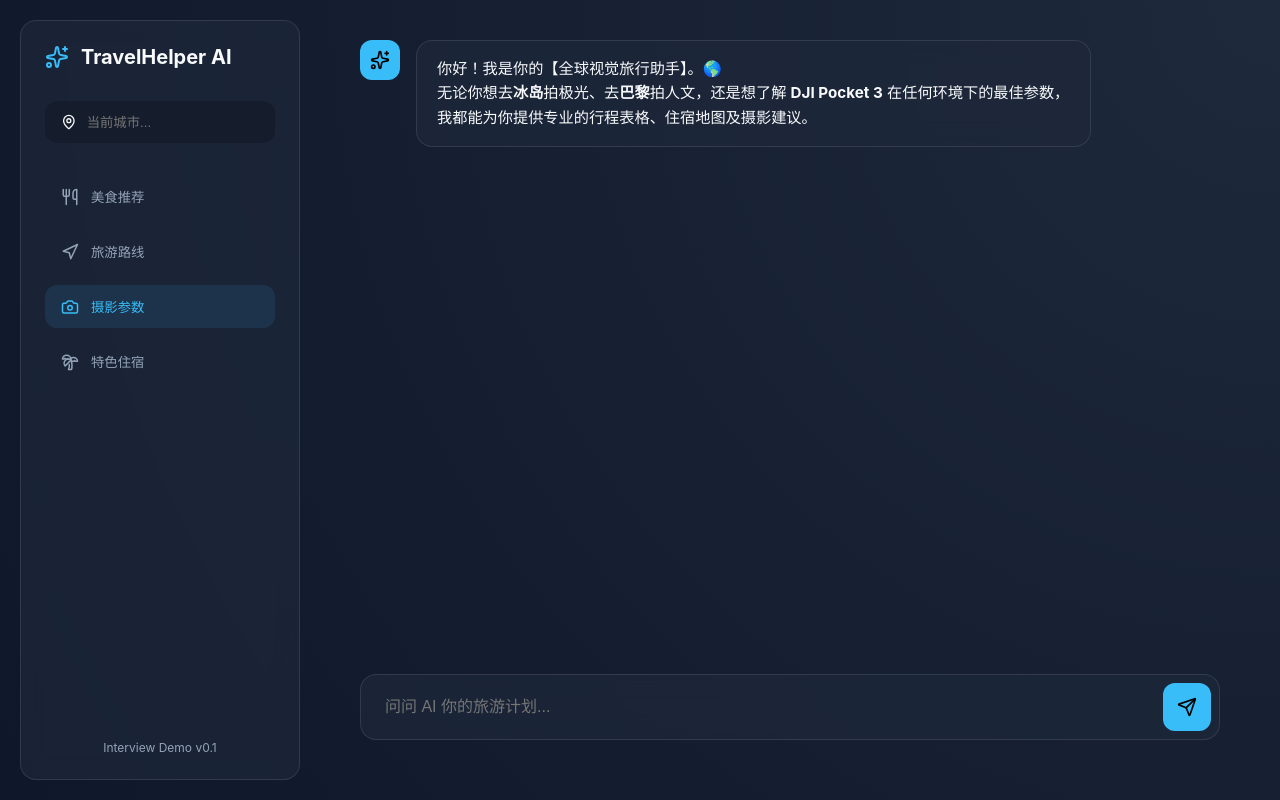
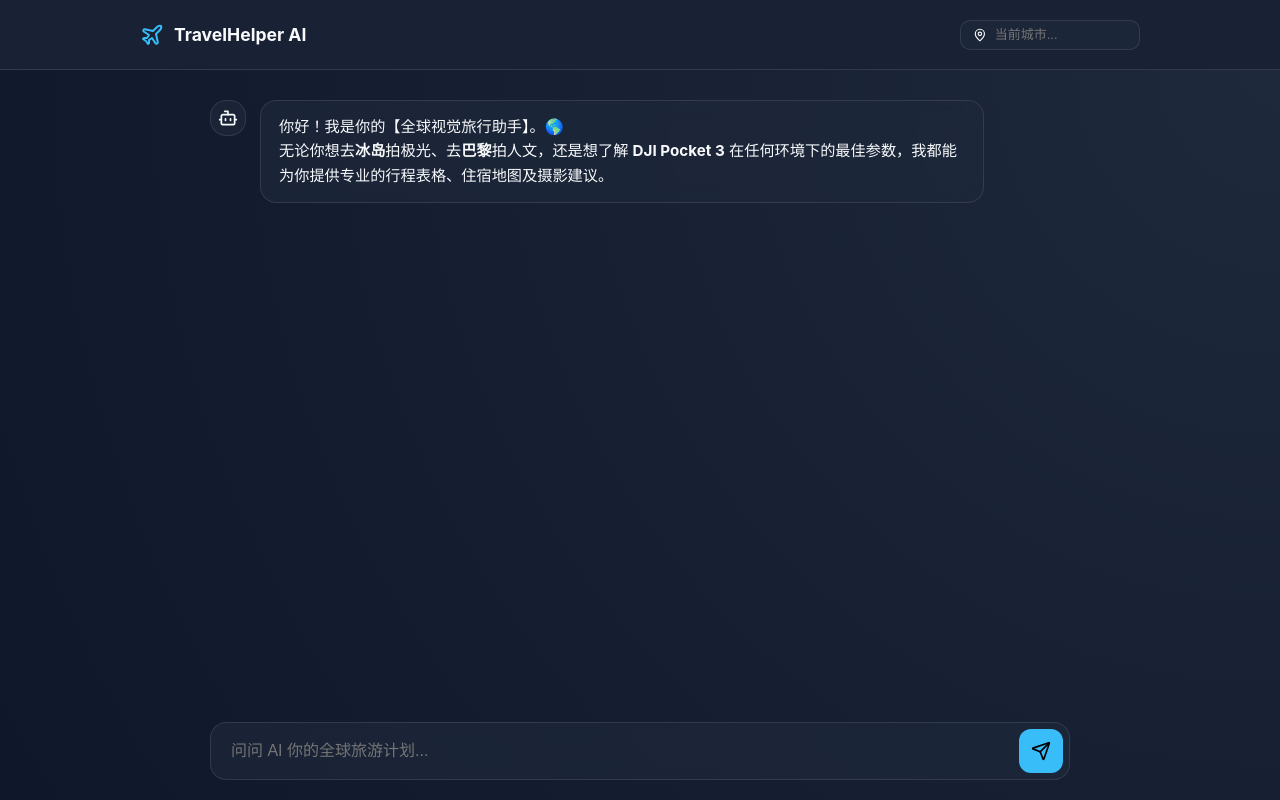
Before and after one commit to chenyabinbutian/TravelHelper, a Vue app in the folder frontend/: page / in a window 1280 px wide. Built offline with nearby package versions, Linux system fonts and the light colour scheme.

Commit message:
修改UI样式为全端适配

```diff
--- a/frontend/src/App.vue
+++ b/frontend/src/App.vue
@@ -1,16 +1,7 @@
 <script setup lang="ts">
-import { ref, nextTick } from 'vue';
+import { ref, onMounted, nextTick } from 'vue';
+import { Send, Loader2, Plane, MapPin, User, Bot } from 'lucide-vue-next';
 import { marked } from 'marked';
-import {
-  Send,
-  MapPin,
-  Camera,
-  Utensils,
-  Palmtree,
-  Navigation,
-  Sparkles,
-  Loader2
-} from 'lucide-vue-next';
 
 interface Message {
   role: 'user' | 'assistant';
@@ -40,9 +31,7 @@ const sendMessage = async () => {
   query.value = '';
   isLoading.value = true;
 
-  // 先加入一个空的 AI 消息对象，用于后续追加流
   const assistantMsgIndex = messages.value.push({ role: 'assistant', content: '' }) - 1;
-
   await scrollToBottom();
 
   try {
@@ -52,7 +41,7 @@ const sendMessage = async () => {
       body: JSON.stringify({
         query: userQuery,
         location: location.value,
-        history: messages.value.slice(0, -2) // 仅发送“之前”的对话，排除当前这一轮的提问和空回复
+        history: messages.value.slice(0, -2)
       })
     });
 
@@ -65,39 +54,30 @@ const sendMessage = async () => {
       if (done) break;
 
       const chunk = decoder.decode(value);
-      // 处理 SSE 格式 (data: {...}\n\n)
       const lines = chunk.split('\n');
+
       for (const line of lines) {
         if (line.startsWith('data: ')) {
-          const dataStr = line.slice(6);
-          if (dataStr === '[DONE]') break;
+          const data = line.slice(6);
+          if (data === '[DONE]') break;
           try {
-            const data = JSON.parse(dataStr);
-            messages.value[assistantMsgIndex].content += data.content;
+            const parsed = JSON.parse(data);
+            messages.value[assistantMsgIndex].content += parsed.content;
             await scrollToBottom();
-          } catch (e) {
-            console.error("JSON Parse Error", e);
-          }
+          } catch (e) { /* ignore parse errors */ }
         }
       }
     }
   } catch (error) {
-    messages.value[assistantMsgIndex].content = '抱歉，连接服务器失败。请确保后端 API 已启动且 Key 正确。';
+    messages.value[assistantMsgIndex].content = '抱歉，服务出现了一点问题。请稍后再试。';
   } finally {
     isLoading.value = false;
-    await scrollToBottom();
   }
 };
 
 const renderContent = (content: string) => {
   if (!content) return '';
-
-  // 1. 先进行标准 Markdown 渲染 (表格、图片)
-  // 将旧的不稳定 Unsplash 链接替换为更稳健的关键词获取方式
   let html = marked(content);
-
-  // 2. 将 [MAP_LOCATION: 名称 | 地址 | 搜索词] 解析为动态搜索地图
-  // 我们使用 OpenStreetMap 或简单的 Google Map 搜索链接模拟
   html = html.replace(/\[MAP_LOCATION: (.*?) \| (.*?) \| (.*?)\]/g, (match, name, addr, search) => {
     const query = encodeURIComponent(`${name} ${location.value}`);
     return `<div class="map-card glass">
@@ -110,55 +90,37 @@ const renderContent = (content: string) => {
       <div class="map-footer">${addr}</div>
     </div>`;
   });
-
   return html;
 };
 </script>
 
 <template>
   <div class="app-container">
-    <aside class="sidebar glass">
-      <div class="brand">
-        <Sparkles class="brand-icon" />
-        <h1>TravelHelper AI</h1>
+    <header class="top-nav glass">
+      <div class="nav-content">
+        <div class="brand">
+          <Plane class="brand-icon" :size="24" />
+          <span class="brand-name">TravelHelper AI</span>
+        </div>
+        <div class="location-picker-compact glass">
+          <MapPin :size="16" />
+          <input v-model="location" placeholder="当前城市..." />
+        </div>
       </div>
-      <div class="location-picker">
-        <MapPin :size="18" />
-        <input v-model="location" placeholder="当前城市..." />
-      </div>
-      <nav class="quick-actions">
-        <button @click="setQuickQuery('推荐一些地道美食')" class="action-btn">
-          <Utensils :size="18" /> <span>美食推荐</span>
-        </button>
-        <button @click="setQuickQuery('帮我规划一条游玩路线')" class="action-btn">
-          <Navigation :size="18" /> <span>旅游路线</span>
-        </button>
-        <button @click="setQuickQuery('Pocket 3 拍摄参数设置')" class="action-btn active">
-          <Camera :size="18" /> <span>摄影参数</span>
-        </button>
-        <button @click="setQuickQuery('附近的高评分住宿')" class="action-btn">
-          <Palmtree :size="18" /> <span>特色住宿</span>
-        </button>
-      </nav>
-      <div class="footer"><p>Interview Demo v0.1</p></div>
-    </aside>
+    </header>
 
     <main class="chat-area">
       <div class="messages-container" ref="chatContainer">
-        <div v-for="(msg, index) in messages" :key="index"
+        <div v-for="(msg, idx) in messages" :key="idx"
              :class="['message-wrapper', msg.role]">
-          <div class="avatar">
-            <Sparkles v-if="msg.role === 'assistant'" :size="20" />
-            <div v-else class="user-avatar">ME</div>
+          <div class="avatar glass">
+            <User v-if="msg.role === 'user'" :size="20" />
+            <Bot v-else :size="20" />
           </div>
-          <!-- 如果消息内容为空且正在加载，显示加载状态 -->
-          <div v-if="msg.role === 'assistant' && msg.content === '' && isLoading" class="message-content glass">
-            <div class="loading-state">
-              <Loader2 :size="18" class="spinning" />
-              <span>AI 正在思考中...</span>
-            </div>
+          <div v-if="msg.content === ''" class="loading-state">
+            <Loader2 class="spinning" :size="20" />
+            <span>AI 正在思考...</span>
           </div>
-          <!-- 渲染内容 -->
           <div v-else class="message-content glass">
             <div class="markdown-body" v-html="renderContent(msg.content)"></div>
           </div>
@@ -167,7 +129,7 @@ const renderContent = (content: string) => {
 
       <div class="input-section">
         <div class="input-wrapper glass">
-          <input v-model="query" @keyup.enter="sendMessage" placeholder="问问 AI 你的旅游计划..." />
+          <input v-model="query" @keyup.enter="sendMessage" placeholder="问问 AI 你的全球旅游计划..." />
           <button @click="sendMessage" :disabled="isLoading" class="send-btn">
             <Send v-if="!isLoading" :size="20" />
             <Loader2 v-else class="spinning" :size="20" />
@@ -178,50 +140,73 @@ const renderContent = (content: string) => {
   </div>
 </template>
 
-<style scoped>
-/* 保持之前的样式不变 */
-.app-container { display: flex; width: 100vw; height: 100vh; padding: 20px; gap: 20px; }
-.sidebar { width: 280px; padding: 24px; display: flex; flex-direction: column; gap: 32px; }
-.brand { display: flex; align-items: center; gap: 12px; }
+<style>
+:root {
+  --bg-color: #0f172a;
+  --accent-color: #38bdf8;
+  --text-primary: #f8fafc;
+  --text-secondary: #94a3b8;
+  --glass-bg: rgba(30, 41, 59, 0.7);
+  --border-color: rgba(255, 255, 255, 0.1);
+}
+
+* { margin: 0; padding: 0; box-sizing: border-box; }
+body { background: var(--bg-color); color: var(--text-primary); font-family: 'Inter', sans-serif; overflow: hidden; }
+
+.glass { background: var(--glass-bg); backdrop-filter: blur(12px); border: 1px solid var(--border-color); border-radius: 16px; }
+
+.app-container { display: flex; flex-direction: column; width: 100vw; height: 100vh; }
+
+.top-nav { height: 70px; width: 100%; display: flex; align-items: center; padding: 0 24px; position: sticky; top: 0; z-index: 100; border-radius: 0; border-top: none; border-left: none; border-right: none; }
+.nav-content { max-width: 1000px; margin: 0 auto; width: 100%; display: flex; justify-content: space-between; align-items: center; }
+
+.brand { display: flex; align-items: center; gap: 10px; }
+.brand-name { font-weight: 700; font-size: 1.1rem; }
 .brand-icon { color: var(--accent-color); }
-.brand h1 { font-size: 1.25rem; font-weight: 700; }
-.location-picker { display: flex; align-items: center; gap: 10px; padding: 12px 16px; background: rgba(0, 0, 0, 0.2); border-radius: 12px; }
-.location-picker input { background: transparent; border: none; color: white; outline: none; width: 100%; }
-.quick-actions { display: flex; flex-direction: column; gap: 12px; }
-.action-btn { display: flex; align-items: center; gap: 12px; padding: 12px 16px; background: transparent; border: none; border-radius: 12px; color: var(--text-secondary); cursor: pointer; transition: all 0.2s; text-align: left; width: 100%; }
-.action-btn:hover { background: rgba(255, 255, 255, 0.05); color: white; }
-.action-btn.active { background: rgba(56, 189, 248, 0.1); color: var(--accent-color); }
-.chat-area { flex: 1; display: flex; flex-direction: column; height: 100%; position: relative; }
-.messages-container { flex: 1; overflow-y: auto; padding: 20px 40px; display: flex; flex-direction: column; gap: 24px; }
-.message-wrapper { display: flex; gap: 16px; max-width: 85%; }
+
+.location-picker-compact { display: flex; align-items: center; gap: 8px; padding: 6px 12px; border-radius: 10px; width: 180px; }
+.location-picker-compact input { background: transparent; border: none; color: white; outline: none; font-size: 13px; width: 100%; }
+
+.chat-area { flex: 1; display: flex; flex-direction: column; background: radial-gradient(circle at top right, #1e293b, #0f172a); overflow: hidden; }
+
+.messages-container { flex: 1; overflow-y: auto; padding: 30px 20px; display: flex; flex-direction: column; gap: 24px; max-width: 900px; margin: 0 auto; width: 100%; }
+
+.message-wrapper { display: flex; gap: 14px; max-width: 90%; align-self: flex-start; }
 .message-wrapper.user { align-self: flex-end; flex-direction: row-reverse; }
-.avatar { width: 40px; height: 40px; border-radius: 12px; background: var(--accent-color); display: flex; align-items: center; justify-content: center; color: #000; flex-shrink: 0; }
-.user-avatar { font-weight: bold; font-size: 12px; }
-.message-content { padding: 16px 20px; line-height: 1.6; font-size: 0.95rem; }
+
+.avatar { width: 36px; height: 36px; display: flex; align-items: center; justify-content: center; background: var(--glass-bg); flex-shrink: 0; }
+.user .avatar { background: var(--accent-color); color: #000; }
+
+.message-content { padding: 14px 18px; line-height: 1.6; font-size: 0.95rem; }
 .user .message-content { background: var(--accent-color); color: #000; }
-.input-section { padding: 20px 40px 40px; }
-.input-wrapper { display: flex; align-items: center; padding: 8px 8px 8px 24px; gap: 12px; }
+
+.input-section { padding: 20px; width: 100%; max-width: 900px; margin: 0 auto; }
+.input-wrapper { display: flex; align-items: center; padding: 6px 6px 6px 20px; gap: 12px; }
 .input-wrapper input { flex: 1; background: transparent; border: none; color: white; font-size: 1rem; outline: none; }
-.send-btn { width: 48px; height: 48px; border-radius: 12px; background: var(--accent-color); border: none; display: flex; align-items: center; justify-content: center; cursor: pointer; }
+
+.send-btn { width: 44px; height: 44px; border-radius: 12px; background: var(--accent-color); border: none; display: flex; align-items: center; justify-content: center; cursor: pointer; transition: transform 0.2s; }
+.send-btn:hover { transform: scale(1.05); }
+
 .spinning { animation: spin 2s linear infinite; }
 @keyframes spin { from { transform: rotate(0deg); } to { transform: rotate(360deg); } }
-.loading-state {
-  display: flex;
-  align-items: center;
-  gap: 12px;
-  color: var(--text-secondary);
+
+/* Markdown & Maps */
+:deep(.markdown-body table) { width: 100%; border-collapse: collapse; margin: 12px 0; background: rgba(255, 255, 255, 0.05); border-radius: 8px; overflow: hidden; font-size: 13px; }
+:deep(.markdown-body th) { background: rgba(56, 189, 248, 0.2); color: var(--accent-color); padding: 10px; text-align: left; }
+:deep(.markdown-body td) { padding: 10px; border-bottom: 1px solid rgba(255, 255, 255, 0.1); }
+:deep(.markdown-body img) { max-width: 100%; border-radius: 12px; margin: 10px 0; }
+
+.map-card { margin: 12px 0; border-radius: 12px; overflow: hidden; background: #1e293b; }
+.map-header { padding: 8px 14px; border-bottom: 1px solid var(--border-color); font-size: 13px; }
+.map-footer { padding: 6px 14px; font-size: 11px; color: var(--text-secondary); }
+
+/* Mobile Adaption */
+@media (max-width: 640px) {
+  .nav-content { padding: 0 4px; }
+  .brand-name { display: none; }
+  .location-picker-compact { width: 120px; }
+  .messages-container { padding: 20px 12px; }
+  .message-wrapper { max-width: 95%; }
+  .input-section { padding: 12px; }
 }
-
-/* Markdown 高级样式 */
-:deep(.markdown-body table) { width: 100%; border-collapse: collapse; margin: 16px 0; background: rgba(255, 255, 255, 0.05); border-radius: 8px; overflow: hidden; }
-:deep(.markdown-body th) { background: var(--accent-color); color: #000; padding: 12px; text-align: left; }
-:deep(.markdown-body td) { padding: 12px; border-bottom: 1px solid rgba(255, 255, 255, 0.1); }
-:deep(.markdown-body img) { max-width: 100%; border-radius: 12px; margin: 12px 0; border: 2px solid var(--border-color); }
-
-/* 地图预览卡片 */
-.map-card { margin: 16px 0; border-radius: 12px; overflow: hidden; border: 1px solid var(--border-color); background: #1e293b; }
-.map-header { padding: 10px 16px; border-bottom: 1px solid var(--border-color); font-weight: 600; }
-.map-footer { padding: 8px 16px; font-size: 12px; color: var(--text-secondary); }
-
-.footer { margin-top: auto; font-size: 12px; color: var(--text-secondary); text-align: center; }
 </style>
```
